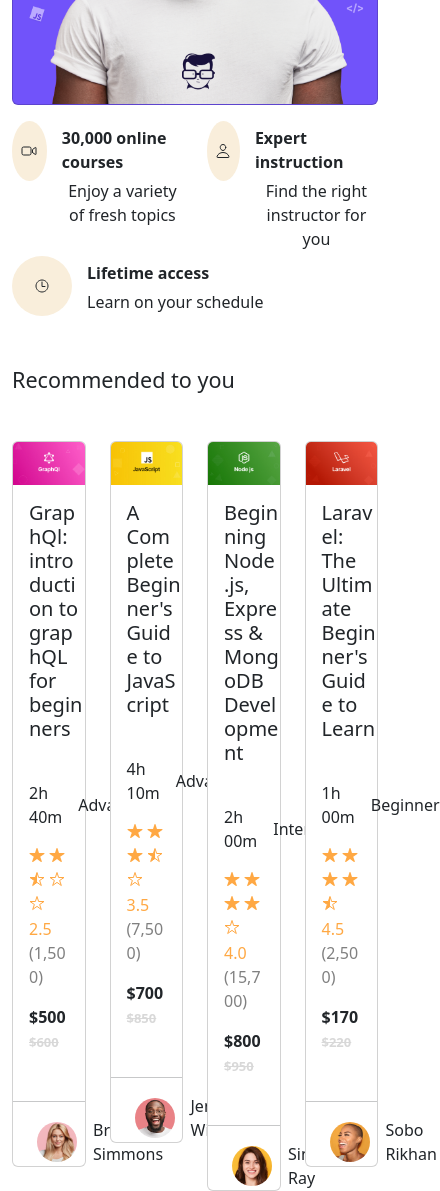
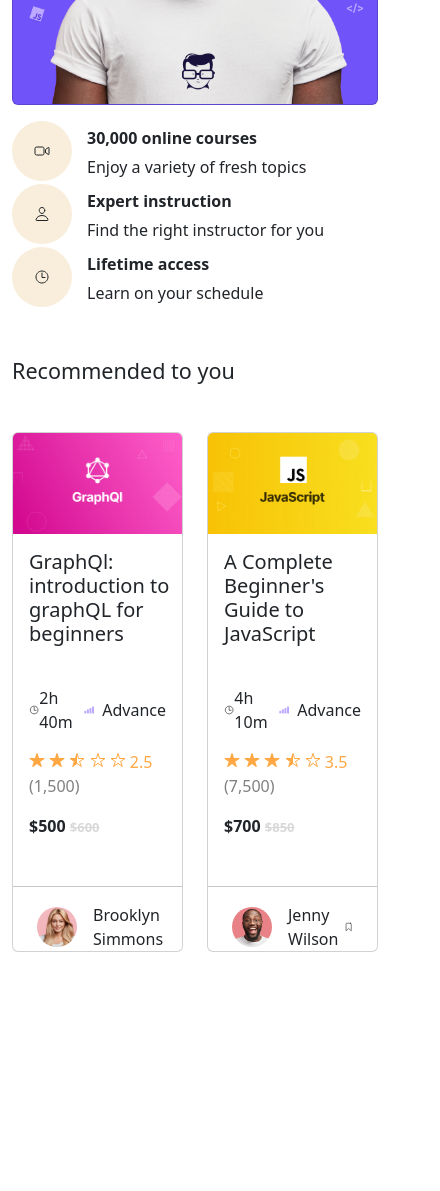
Before and after one commit to OleksandrLarionov/FS0423-M2-W2-L4-homeWork, a plain HTML site: page index.html in a window 390 px wide. Shown: the part 620-1811 px from the top of the page, 440 px wide, since content can reach past the window. After the commit the page ends 1572 px from the top, so only its background shows below. Drawn offline with nearby package versions, Linux system fonts and the light colour scheme.

Commit message:
media query fixed

```diff
--- a/index.html
+++ b/index.html
@@ -217,7 +217,7 @@
 				<!-- start rows -->
 				<div class="container-box text-center">
 					<div
-						class="row row-cols-sm-1 ps-sm-4 ps-md-3 row-cols-md-1 row-cols-lg-3">
+						class="row row-cols-1 row-cols-md-3 row-cols-lg-3 row-cols-xl-3 row-cols-xxl-3 ps-sm-4 ps-md-3">
 						<div class="col d-flex">
 							<div class="rounded-circle round">
 								<ion-icon name="videocam-outline"></ion-icon>
@@ -251,7 +251,7 @@
 			<main>
 				<h4 class="mt-5">Recommended to you</h4>
 				<section class="mt-5">
-					<div class="row row-cols-4">
+					<div class="row row-cols-2 row-cols-md-2 row-cols-lg-4">
 						<div class="col">
 							<!-- card 1-->
 							<div class="card personal-card">
@@ -355,7 +355,7 @@
 						</div>
 						<div class="col">
 							<!-- card 3-->
-							<div class="card personal-card">
+							<div class="card personal-card d-none d-lg-block">
 								<img
 									src="assets/course-node.jpg"
 									class="card-img-top"
@@ -406,7 +406,7 @@
 						</div>
 						<div class="col">
 							<!-- card 4-->
-							<div class="card personal-card">
+							<div class="card personal-card d-none d-lg-block">
 								<img
 									src="assets/course-laravel.jpg"
 									class="card-img-top"
```
